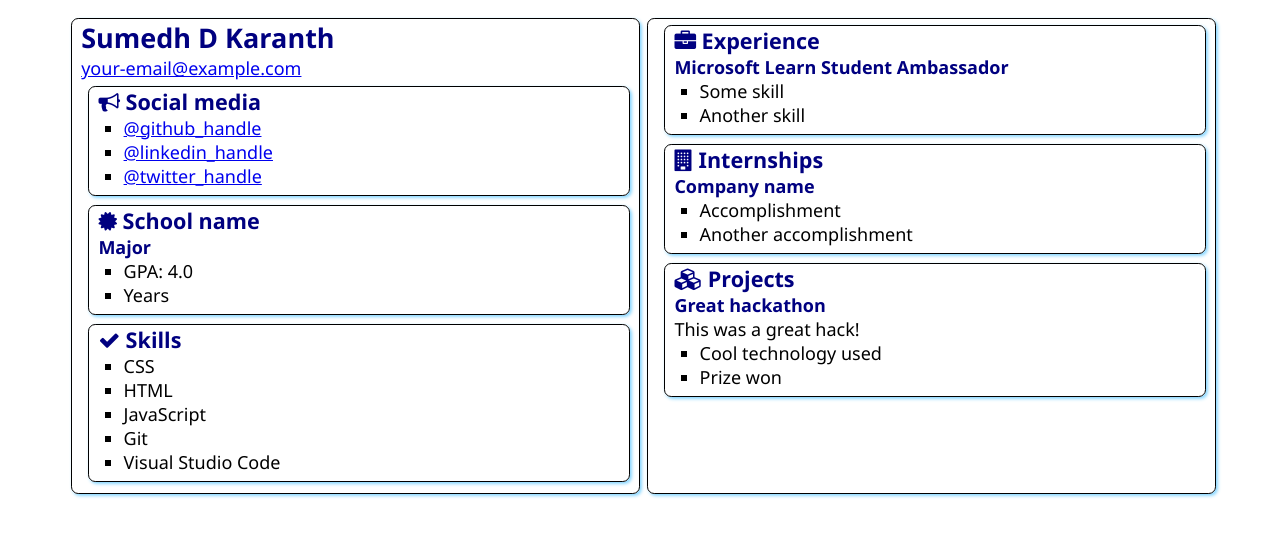
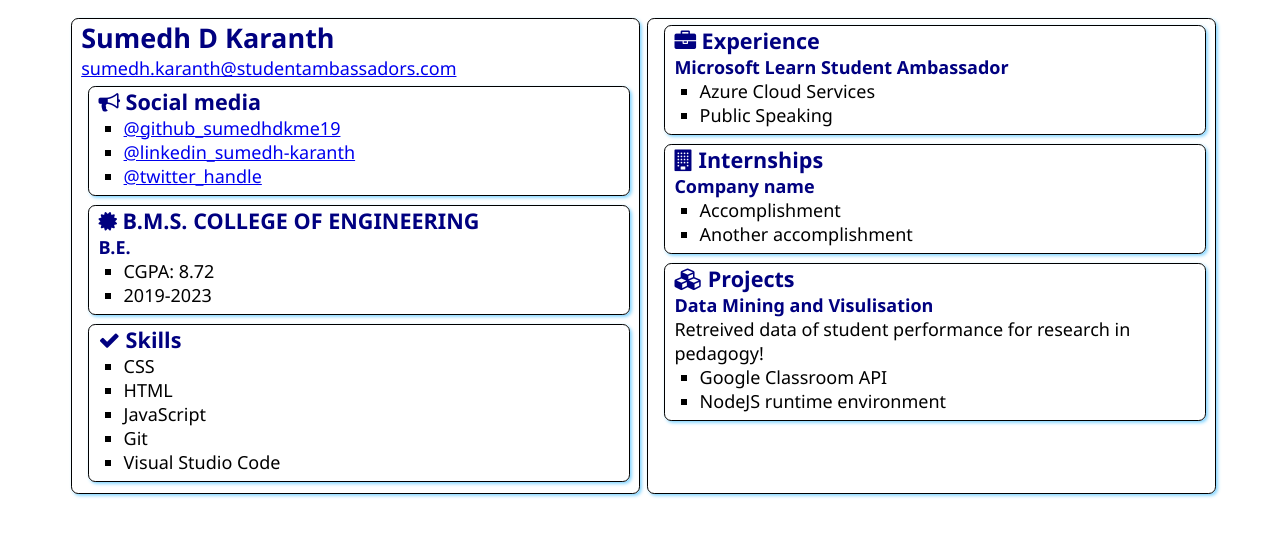
Before and after one commit to sumedhdkme19/MLSA_Technical_Onboarding, a plain HTML site: page src/index.html in a window 1280 px wide. Drawn offline with Linux system fonts and the light colour scheme.

Commit message:
Further Customization commit

```diff
--- a/src/index.html
+++ b/src/index.html
@@ -13,7 +13,7 @@
     <main>
         <article class="box">
             <h1>Sumedh D Karanth</h1>
-            <div><a href="mailto:your.email@example.com">your-email@example.com</a></div>
+            <div><a href="sumedh.karanth@studentambassadors.com">sumedh.karanth@studentambassadors.com</a></div>
 
             <section class="box">
                 <h2>
@@ -21,8 +21,8 @@
                     Social media
                 </h2>
                 <ul>
-                    <li><a href="https://github.com/<handle>">@github_handle</a></li>
-                    <li><a href="https://linkedin.com/in/<handle>">@linkedin_handle</a></li>
+                    <li><a href="https://github.com/sumedhdkme19">@github_sumedhdkme19</a></li>
+                    <li><a href="https://linkedin.com/in/sumedh-karanth">@linkedin_sumedh-karanth</a></li>
                     <li><a href="https://twitter.com/<handle>">@twitter_handle</a></li>
                 </ul>
             </section>
@@ -31,12 +31,12 @@
                 <div class="education">
                     <h2>
                         <i class="fa fa-certificate" aria-hidden="true"></i>
-                        School name
+                        B.M.S. COLLEGE OF ENGINEERING
                     </h2>
-                    <h3>Major</h3>
+                    <h3>B.E.</h3>
                     <ul>
-                        <li>GPA: 4.0</li>
-                        <li>Years</li>
+                        <li>CGPA: 8.72</li>
+                        <li>2019-2023</li>
                     </ul>
                 </div>
             </section>
@@ -63,8 +63,8 @@
                 </h2>
                 <h3>Microsoft Learn Student Ambassador</h3>
                 <ul>
-                    <li>Some skill</li>
-                    <li>Another skill</li>
+                    <li>Azure Cloud Services</li>
+                    <li>Public Speaking</li>
                 </ul>
             </section>
             <section class="box">
@@ -85,11 +85,11 @@
                     Projects
                 </h2>
 
-                <h3>Great hackathon</h3>
-                <div>This was a great hack!</div>
+                <h3>Data Mining and Visulisation</h3>
+                <div>Retreived data of student performance for research in pedagogy!</div>
                 <ul>
-                    <li>Cool technology used</li>
-                    <li>Prize won</li>
+                    <li>Google Classroom API</li>
+                    <li>NodeJS runtime environment</li>
                 </ul>
             </section>
         </article>
```
